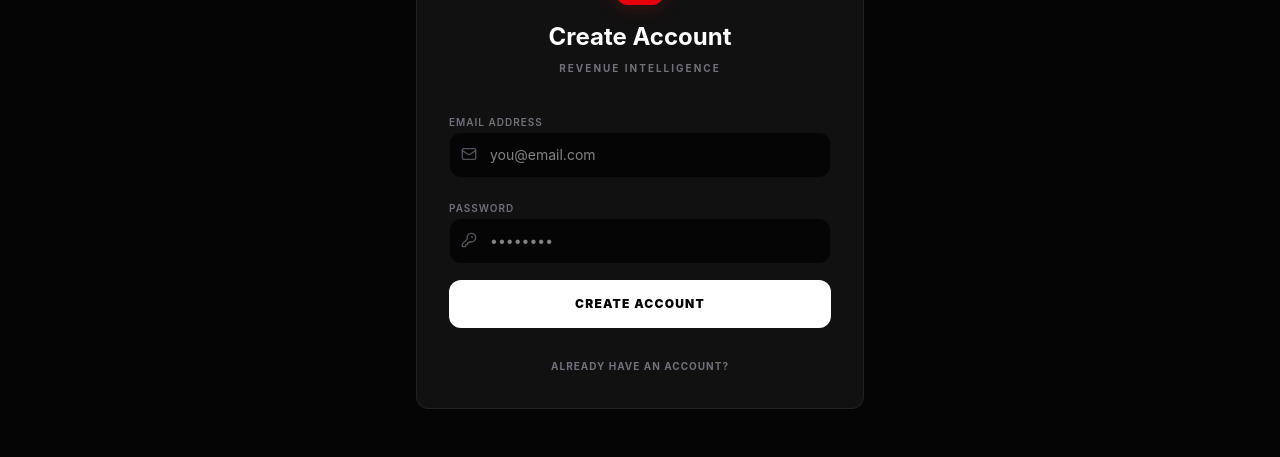
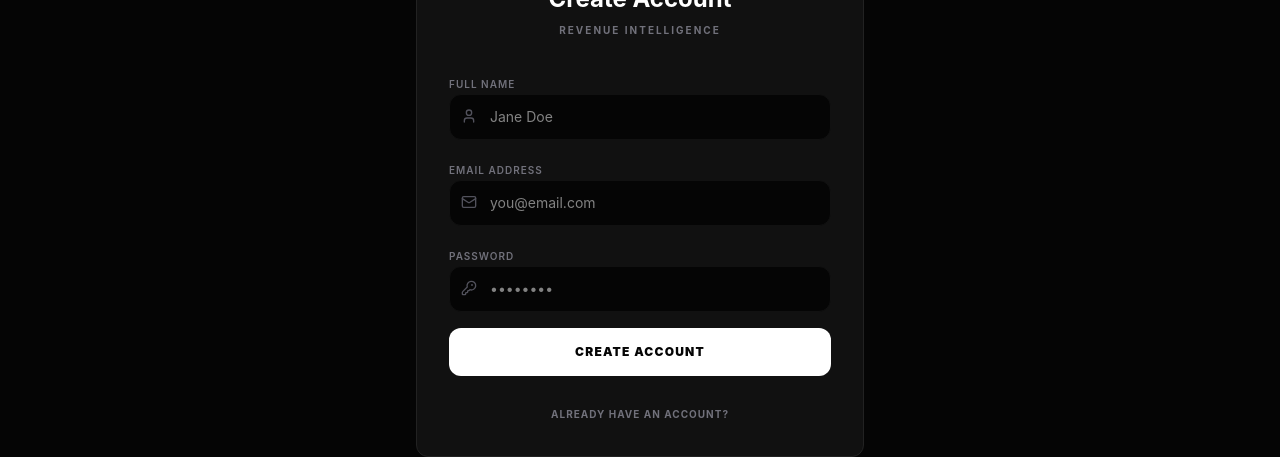
Before and after one commit to kuuudo/yt-lead-sales-trackerr, a React (Vite) app: page / in a window 1280 px wide. Both pictures are taken after a click on the button "DON'T HAVE AN ACCOUNT?". Shown: the part 210-667 px from the top of the page. Built offline with nearby package versions, Linux system fonts and the light colour scheme; no server answers.

Commit message:
Operator--加名字，注冊加名字

```diff
--- a/src/lib/createUserWorkspace.ts
+++ b/src/lib/createUserWorkspace.ts
@@ -1,10 +1,10 @@
 import { supabase } from './supabase'
 
-export async function createUserWorkspace(userId: string, email: string) {
+export async function createUserWorkspace(userId: string, email: string, fullName: string) {
   // STEP 1 - PROFILE
   const { error: profileError } = await supabase
     .from('profiles')
-    .insert({ id: userId, email })
+    .insert({ id: userId, email, full_name: fullName })
 
   if (profileError && profileError.code !== '23505') {
     console.error('Profile creation failed:', profileError)
--- a/src/pages/Auth.tsx
+++ b/src/pages/Auth.tsx
@@ -2,7 +2,7 @@ import React, { useState } from 'react';
 import { supabase } from '../lib/supabase';
 import { useLanguage } from '../lib/hooks';
 import { motion } from 'motion/react';
-import { KeyRound, Mail, Loader2 } from 'lucide-react';
+import { KeyRound, Mail, User, Loader2 } from 'lucide-react';
 import { Modal } from '../components/Modal';
 import { createUserWorkspace } from '../lib/createUserWorkspace';
 
@@ -10,6 +10,7 @@ export default function Auth() {
   const { t } = useLanguage();
   const [isLogin, setIsLogin] = useState(true);
   const [loading, setLoading] = useState(false);
+  const [fullName, setFullName] = useState('');
   const [email, setEmail] = useState('');
   const [password, setPassword] = useState('');
   const [error, setError] = useState<string | null>(null);
@@ -41,7 +42,11 @@ export default function Auth() {
         const { error } = await supabase.auth.signInWithPassword({ email, password });
         if (error) throw error;
       } else {
-        const { data, error } = await supabase.auth.signUp({ email, password });
+        const { data, error } = await supabase.auth.signUp({
+          email,
+          password,
+          options: { data: { full_name: fullName } },
+        });
         if (error) throw error;
 
         if (data.user) {
@@ -51,7 +56,14 @@ export default function Auth() {
           const session = data.session ?? (await supabase.auth.getSession()).data.session;
 
           if (session) {
-            await createUserWorkspace(data.user.id, email);
+            // Confirmed against createUserWorkspace.ts: it inserts into
+            // profiles directly (id, email, full_name) — this is the actual
+            // persistence path. The full_name passed via signUp's
+            // options.data above only reaches auth.users' own metadata, not
+            // profiles — kept anyway since it's harmless and Supabase uses
+            // it in some auth emails, but it is NOT what makes full_name
+            // show up on the Members page. This call is.
+            await createUserWorkspace(data.user.id, email, fullName);
           } else {
             console.error('No session after signup — workspace not created');
           }
@@ -81,6 +93,23 @@ export default function Auth() {
         </header>
 
         <form onSubmit={handleSubmit} className="space-y-4">
+          {!isLogin && (
+            <div className="space-y-1">
+              <label className="label-caps">Full Name</label>
+              <div className="relative">
+                <User className="absolute left-3 top-3.5 text-zinc-600" size={16} />
+                <input
+                  required
+                  type="text"
+                  value={fullName}
+                  onChange={e => setFullName(e.target.value)}
+                  className="w-full bg-zinc-950 border border-zinc-900 rounded-xl py-3 pl-10 pr-4 text-sm text-white focus:border-red-600 outline-none transition-all"
+                  placeholder="Jane Doe"
+                />
+              </div>
+            </div>
+          )}
+
           <div className="space-y-1">
             <label className="label-caps">{t.auth.email}</label>
             <div className="relative">
--- a/src/pages/operator/MemberDetail.tsx
+++ b/src/pages/operator/MemberDetail.tsx
@@ -82,7 +82,7 @@ export default function MemberDetail() {
 
         setMember({
           id: data.user_id,
-          name: profile?.full_name || profile?.email || 'Unnamed member',
+          name: profile?.full_name || 'Unnamed member',
           email: profile?.email || '',
           revenue: 0,       // placeholder — not wired yet
           views: 0,         // placeholder — not wired yet
--- a/src/pages/operator/Overview.tsx
+++ b/src/pages/operator/Overview.tsx
@@ -81,7 +81,7 @@ export default function Overview() {
 
             return {
               id: row.user_id,
-              name: profile?.full_name || profile?.email || 'Unnamed member',
+              name: profile?.full_name || 'Unnamed member',
               revenue: 0,       // placeholder — not wired yet
               conversions: 0,   // placeholder — not wired yet
               cvr: 0,            // placeholder — not wired yet
```
